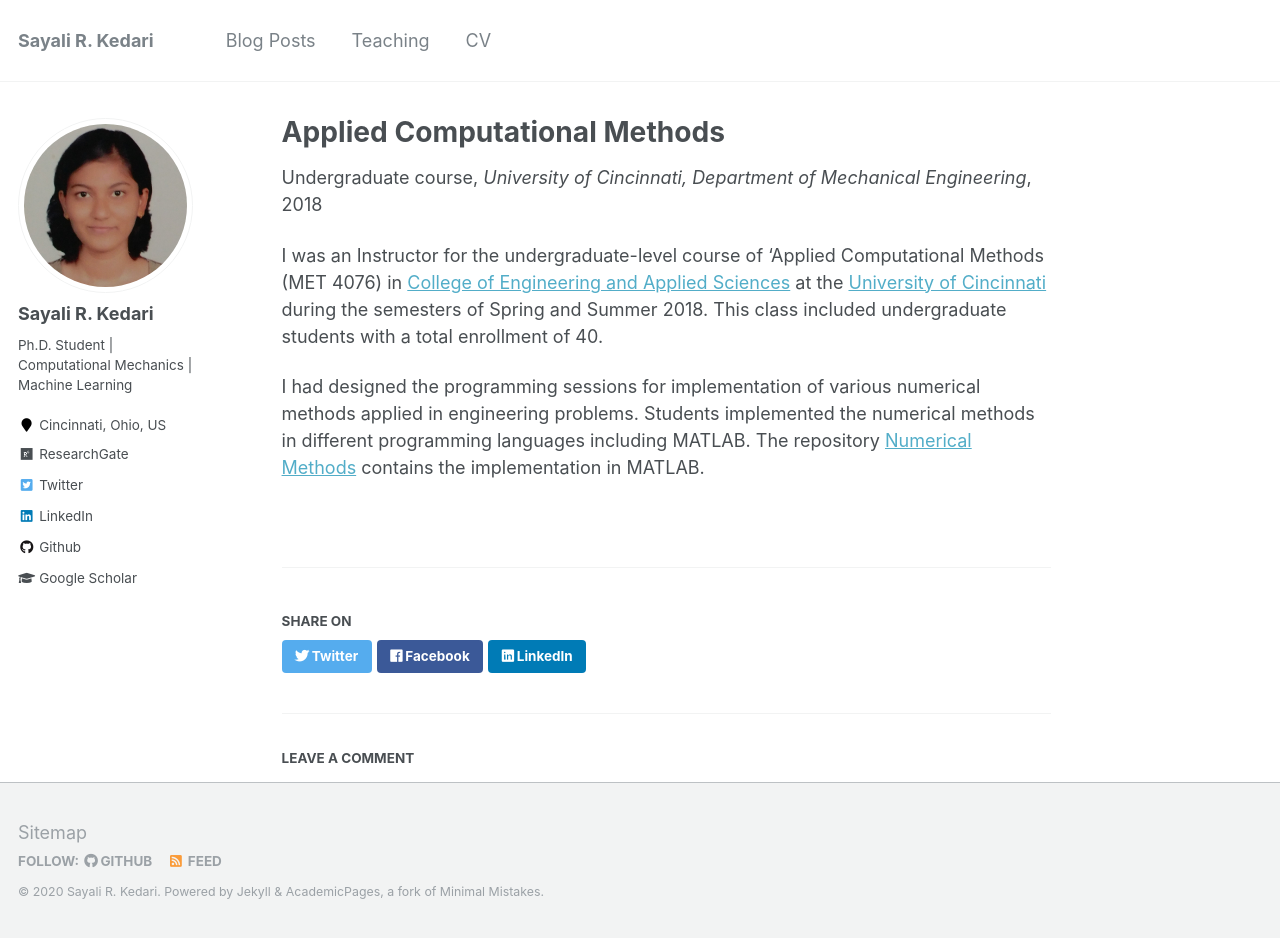
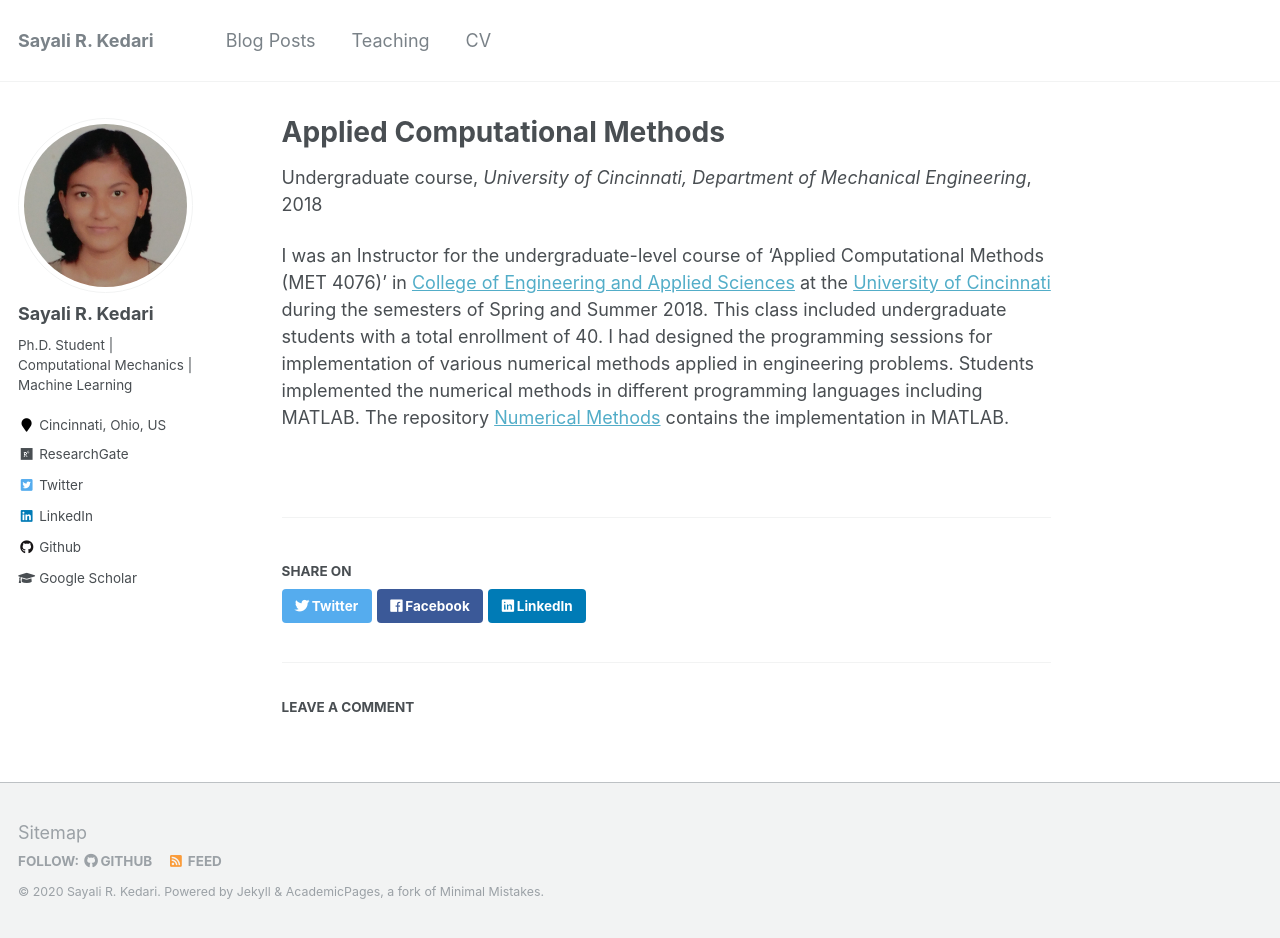
Before and after one commit to sayalirked/sayalirked.github.io, a Jekyll site: the page built from _teaching/2018-springsummer-teaching-1.md, in a window 1280 px wide and 938 px high. Built offline with Jekyll 4.4.1, drawn with Linux system fonts in a browser that asks for light colours; comment, search, counter and statistics services are not loaded.

```diff
--- a/_teaching/2018-springsummer-teaching-1.md
+++ b/_teaching/2018-springsummer-teaching-1.md
@@ -8,6 +8,4 @@ date: 2018-09-10
 location: "Ohio, US"
 ---
 
-I was an Instructor for the undergraduate-level course of 'Applied Computational Methods (MET 4076) in [College of Engineering and Applied Sciences](https://ceas.uc.edu/) at the [University of Cincinnati](https://www.uc.edu/) during the semesters of Spring and Summer 2018. This class included undergraduate students with a total enrollment of 40.
-
-I had designed the programming sessions for implementation of various numerical methods applied in engineering problems. Students implemented the numerical methods in different programming languages including MATLAB. The repository [Numerical Methods](https://github.com/sayrjked/Numerical_Methods) contains the implementation in MATLAB.
+I was an Instructor for the undergraduate-level course of 'Applied Computational Methods (MET 4076)' in [College of Engineering and Applied Sciences](https://ceas.uc.edu/) at the [University of Cincinnati](https://www.uc.edu/) during the semesters of Spring and Summer 2018. This class included undergraduate students with a total enrollment of 40. I had designed the programming sessions for implementation of various numerical methods applied in engineering problems. Students implemented the numerical methods in different programming languages including MATLAB. The repository [Numerical Methods](https://github.com/sayrjked/Numerical_Methods) contains the implementation in MATLAB.
```
